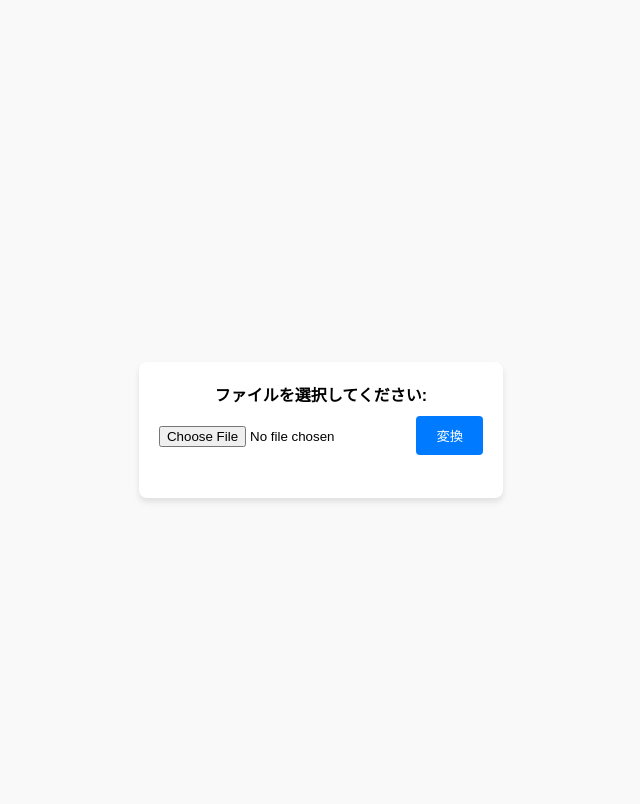
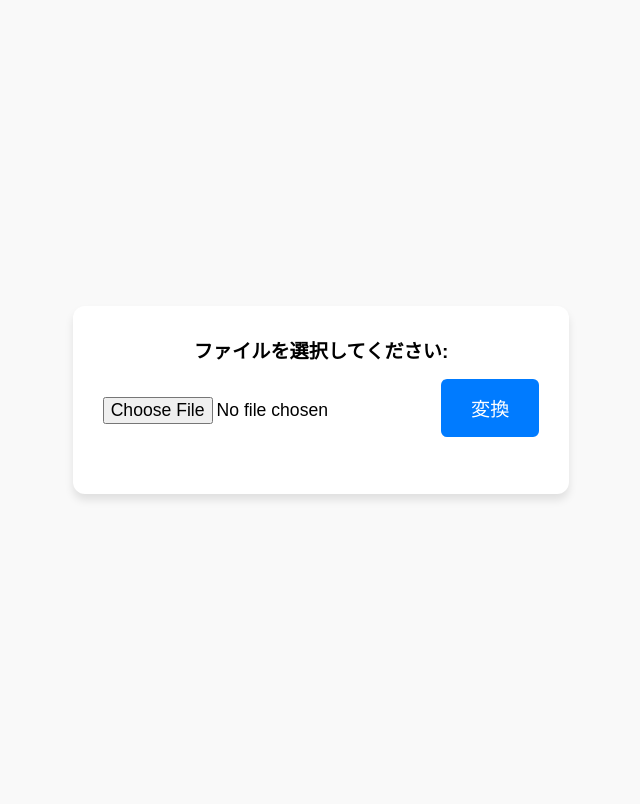
Before and after one commit to FukumotoIkuma/athena_application, a Flask app: page / in a window 1280 px wide. Shown: the whole page, without its empty margins (319-959 px from the left). Before the commit the page ends 502 px from the top, so only its background shows below. Run offline with Flask 3, Linux system fonts and the light colour scheme.

Commit message:
表示の拡大

```diff
--- a/templates/index.html
+++ b/templates/index.html
@@ -10,57 +10,83 @@
             background-color: #f9f9f9;
             margin: 0;
             padding: 0;
+            height: 100vh;
         }
         header {
             background-color: #76a1cf;
             color: #fff;
-            padding: 10px 20px;
+            padding: 20px 40px;
             position: fixed;
             top: 0;
             left: 0;
             width: 100%;
             box-shadow: 0 2px 4px rgba(0, 0, 0, 0.1);
             z-index: 1000;
+            font-size: 1.5rem;
         }
         main {
-            margin-top: 60px; /* ヘッダーの高さ分だけ余白を追加 */
             display: flex;
             justify-content: center;
             align-items: center;
-            height: calc(100vh - 60px); /* ヘッダーを除いた高さ */
+            height: 100vh; /* 画面全体の高さ */
+            position: relative;
         }
         h1 {
             color: #333;
+            font-size: 2rem;
         }
         form {
             background-color: #fff;
-            padding: 20px;
-            border-radius: 8px;
-            box-shadow: 0 4px 6px rgba(0, 0, 0, 0.1);
+            padding: 30px;
+            border-radius: 12px;
+            box-shadow: 0 6px 8px rgba(0, 0, 0, 0.1);
             text-align: center;
+            font-size: 1.2rem;
         }
         label {
             display: block;
-            margin-bottom: 10px;
+            margin-bottom: 15px;
             font-weight: bold;
+            font-size: 1.2rem;
         }
         input[type="file"] {
-            margin-bottom: 15px;
+            margin-bottom: 20px;
+            font-size: 1.1rem;
         }
         button {
             background-color: #007BFF;
             color: #fff;
             border: none;
-            padding: 10px 20px;
-            border-radius: 4px;
+            padding: 15px 30px;
+            border-radius: 6px;
             cursor: pointer;
+            font-size: 1.2rem;
         }
         button:hover {
             background-color: #0056b3;
         }
         .message {
-            margin-top: 10px;
+            margin-top: 15px;
             color: rgb(0, 0, 0);
+            font-size: 1.2rem;
+        }
+        .drop-zone {
+            position: absolute;
+            top: 0;
+            left: 0;
+            width: 100%;
+            height: 100%;
+            border: 2px dashed #007BFF;
+            display: flex;
+            justify-content: center;
+            align-items: center;
+            color: #007BFF;
+            font-size: 1.5rem;
+            visibility: hidden;
+        }
+        .drop-zone.active {
+            visibility: visible;
+            background-color: rgba(0, 123, 255, 0.1);
         }
     </style>
     <script>
@@ -71,11 +97,45 @@
                 messageElement.style.color = "orange";
             }
         }
+
+        document.addEventListener('DOMContentLoaded', () => {
+            const dropZone = document.querySelector('.drop-zone');
+            const fileInput = document.querySelector('#file');
+
+            window.addEventListener('dragover', (e) => {
+                e.preventDefault();
+                dropZone.classList.add('active');
+            });
+
+            window.addEventListener('dragleave', (e) => {
+                e.preventDefault();
+                dropZone.classList.remove('active');
+            });
+
+            window.addEventListener('drop', (e) => {
+                e.preventDefault();
+                dropZone.classList.remove('active');
+                if (e.dataTransfer.files.length > 0) {
+                    fileInput.files = e.dataTransfer.files;
+
+                    // ドロップされたファイル名を表示
+                    const messageElement = document.querySelector('.message');
+                    if (messageElement) {
+                        messageElement.textContent = `選択されたファイル: ${e.dataTransfer.files[0].name}`;
+                        messageElement.style.color = "green";
+                    }
+                }
+            });
+        });
     </script>
 </head>
 <body>
-
+    <!-- <header>
+        <h1>カルテのExcelを選択してください</h1>
+    </header> -->
+    <div class="drop-zone"></div>
     <main>
+        <div class="drop-zone">ここにファイルをドラッグ&ドロップ</div>
         <form action="/upload" method="post" enctype="multipart/form-data" onsubmit="showProcessingMessage()">
             <label for="file">ファイルを選択してください:</label>
             <input type="file" name="file" id="file">
--- a/window.py
+++ b/window.py
@@ -14,11 +14,14 @@ def index():
 
 @app.route('/upload', methods=['POST'])
 def upload_file():
-    if 'file' not in request.files:
-        return render_template('index.html', message="ファイルが選択されていません")
-    file = request.files['file']
-    if file.filename == '':
-        return render_template('index.html', message="ファイルが選択されていません")
+    try:
+        assert 'file' in request.files, "ファイルが選択されていません"
+        file = request.files['file']
+        assert file.filename != '', "ファイルが選択されていません"
+        assert file.filename.endswith(('.xlsx', '.xlsm')), "ファイル形式が間違っています"
+    except AssertionError as e:
+        return render_template('index.html', message=e)
+
     if file:
         file_path = os.path.join(app.config['UPLOAD_FOLDER'], file.filename)
         file.save(file_path)
```
